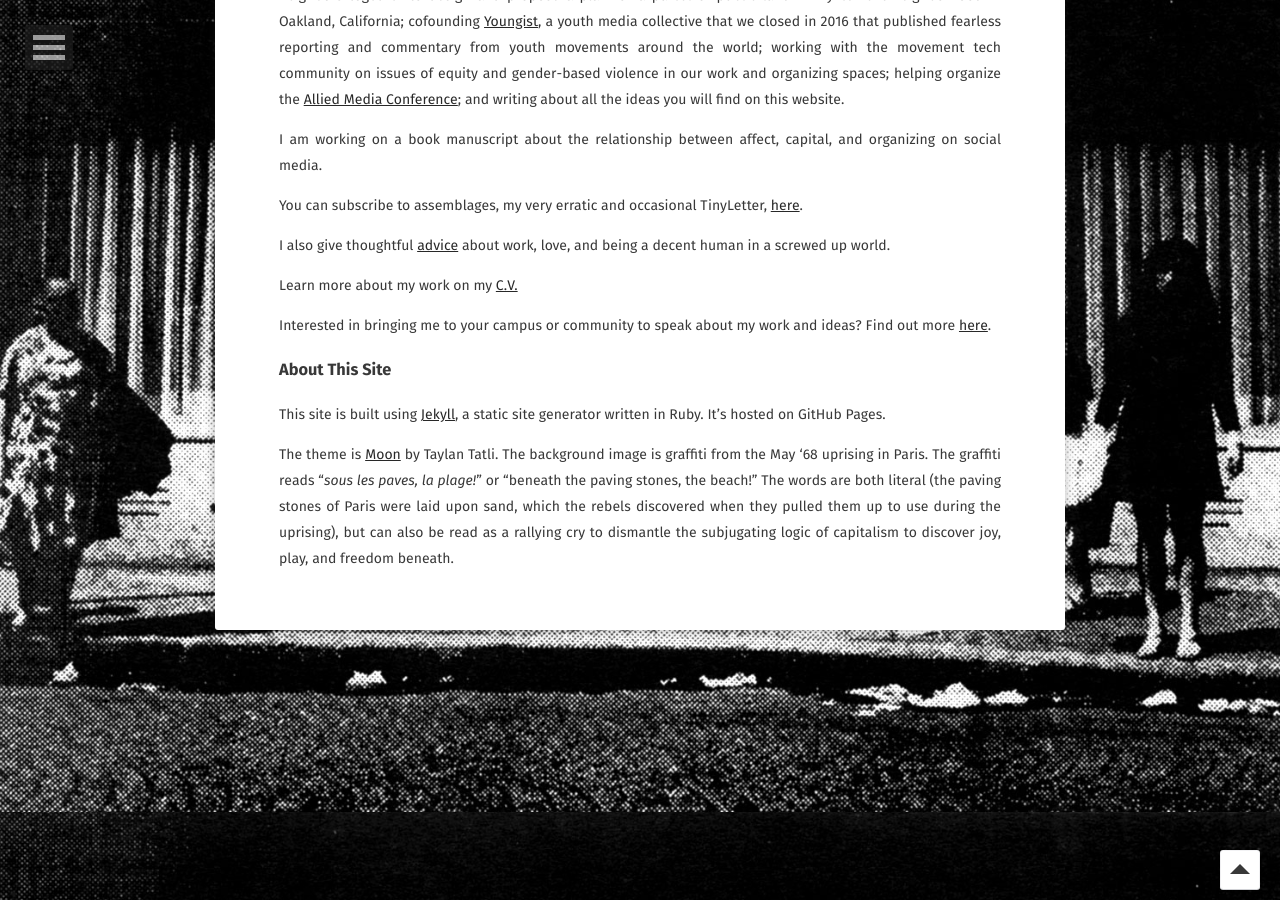
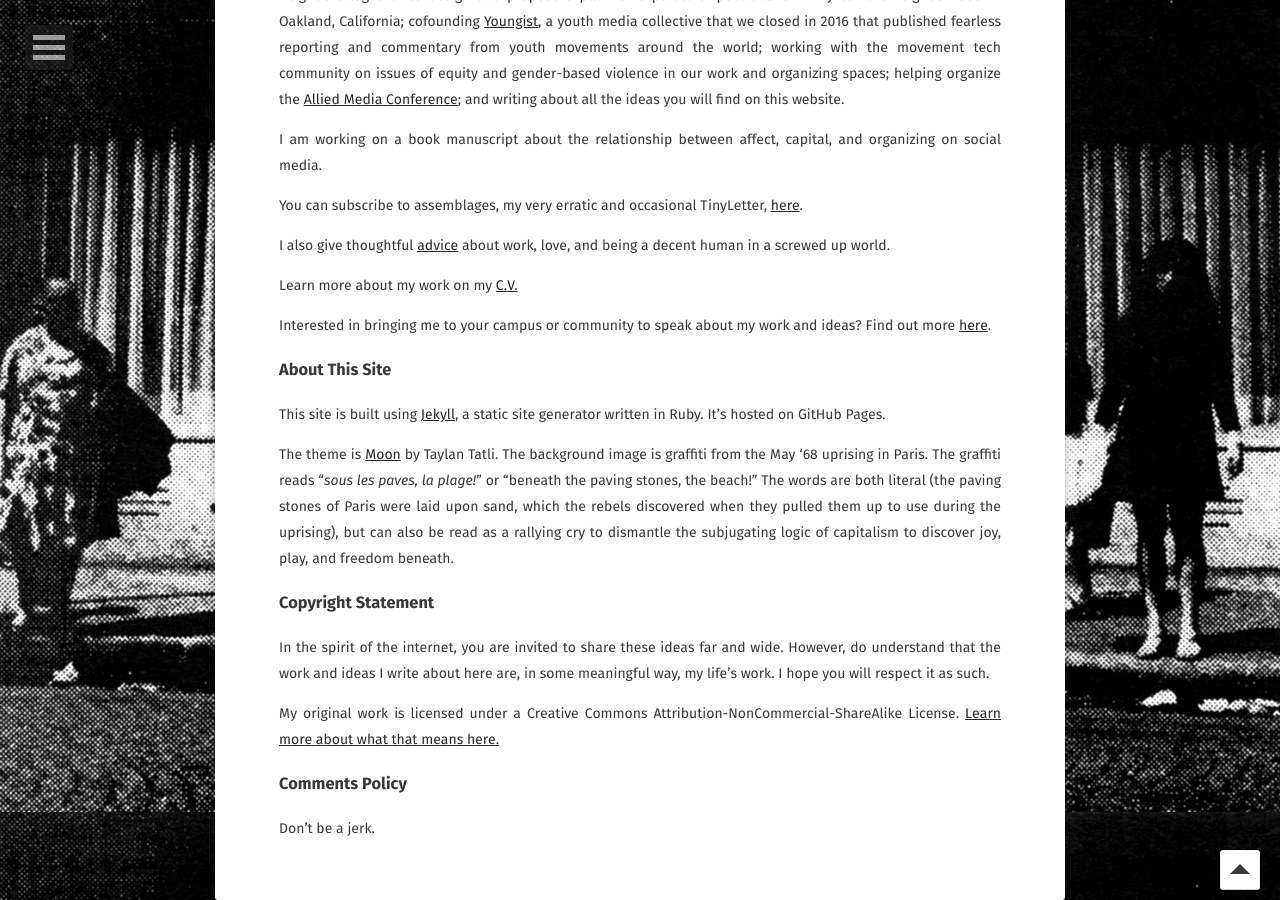
Before and after one commit to catachresis/bwo, a Jekyll site: the page built from about.md, in a window 1280 px wide and 900 px high, scrolled down 988 px. Built offline with Jekyll 4.4.1, drawn with Linux system fonts in a browser that asks for light colours; some web fonts are replaced; comment, search, counter and statistics services are not loaded.

Commit message:
little about update

```diff
--- a/about.md
+++ b/about.md
@@ -33,3 +33,13 @@ Interested in bringing me to your campus or community to speak about my work and
 This site is built using [Jekyll](http://jekyllrb.com), a static site generator written in Ruby. It's hosted on GitHub Pages.
 
 The theme is [Moon](https://github.com/TaylanTatli/Moon) by Taylan Tatli. The background image is graffiti from the May '68 uprising in Paris. The graffiti reads "_sous les paves, la plage!_" or "beneath the paving stones, the beach!" The words are both literal (the paving stones of Paris were laid upon sand, which the rebels discovered when they pulled them up to use during the uprising), but can also be read as a rallying cry to dismantle the subjugating logic of capitalism to discover joy, play, and freedom beneath.
+
+### Copyright Statement
+
+In the spirit of the internet, you are invited to share these ideas far and wide. However, do understand that the work and ideas I write about here are, in some meaningful way, my life's work. I hope you will respect it as such.
+
+My original work is licensed under a Creative Commons Attribution-NonCommercial-ShareAlike License. [Learn more about what that means here.](https://creativecommons.org/licenses/by-nc-sa/4.0/)
+
+### Comments Policy
+
+Don't be a jerk.
```
